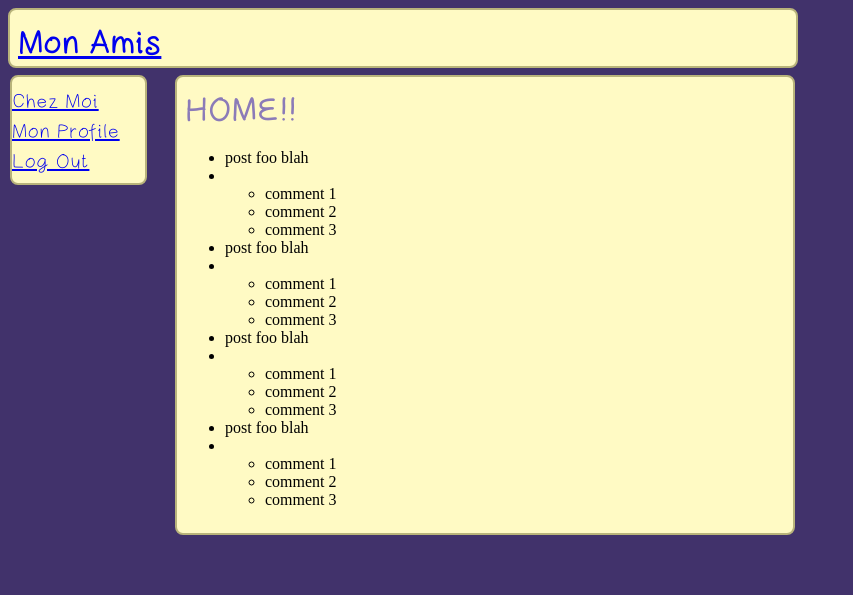
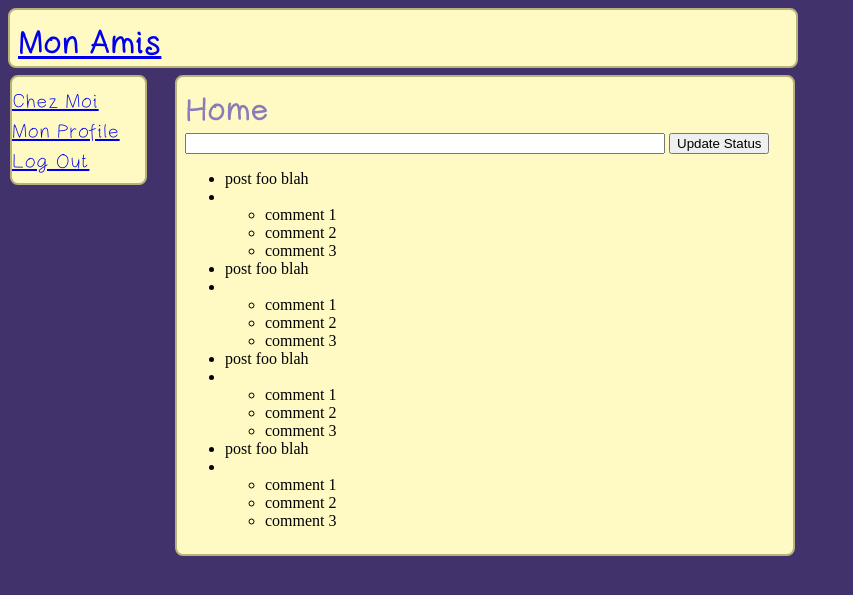
Before and after one commit to jlamson/MyGroupsSocialNetwork, a PHP site: page /home.php in a window 1280 px wide. Shown: the top 595 px of the page, without its empty margins (0-853 px from the left). Run offline with PHP 8.4, Linux system fonts and the light colour scheme; the visitor is signed in with stand-in values (Sample User, id 1).

Commit message:
added status form to Home page

```diff
--- a/home.html.php
+++ b/home.html.php
@@ -1,4 +1,8 @@
-<h1>HOME!!</h1>
+<h1>Home</h1>
+<form action="home.php" method="post">
+	<input class="status" type="text" />
+	<input class="submit_status" type="submit" value="Update Status" />
+</form>
 <ul>
 	<li>post foo blah</li>
 	<li><ul>
--- a/layout.css
+++ b/layout.css
@@ -5,6 +5,14 @@
 
 body {
 	background-color: #41326B;
+}
+
+input.status {
+	width: 80%;
+}
+
+input.status_submit {
+	width: 20%;
 }
 
 div {
```
